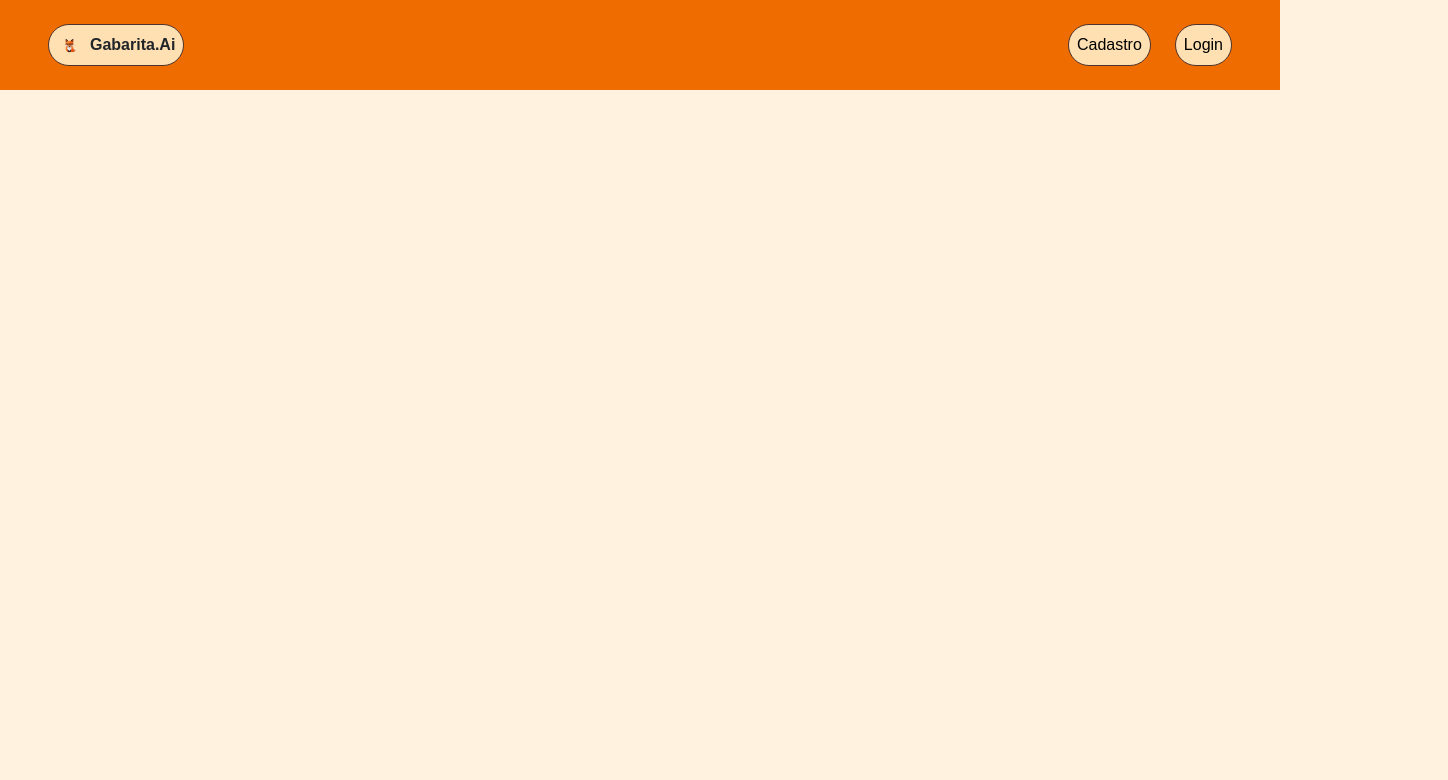
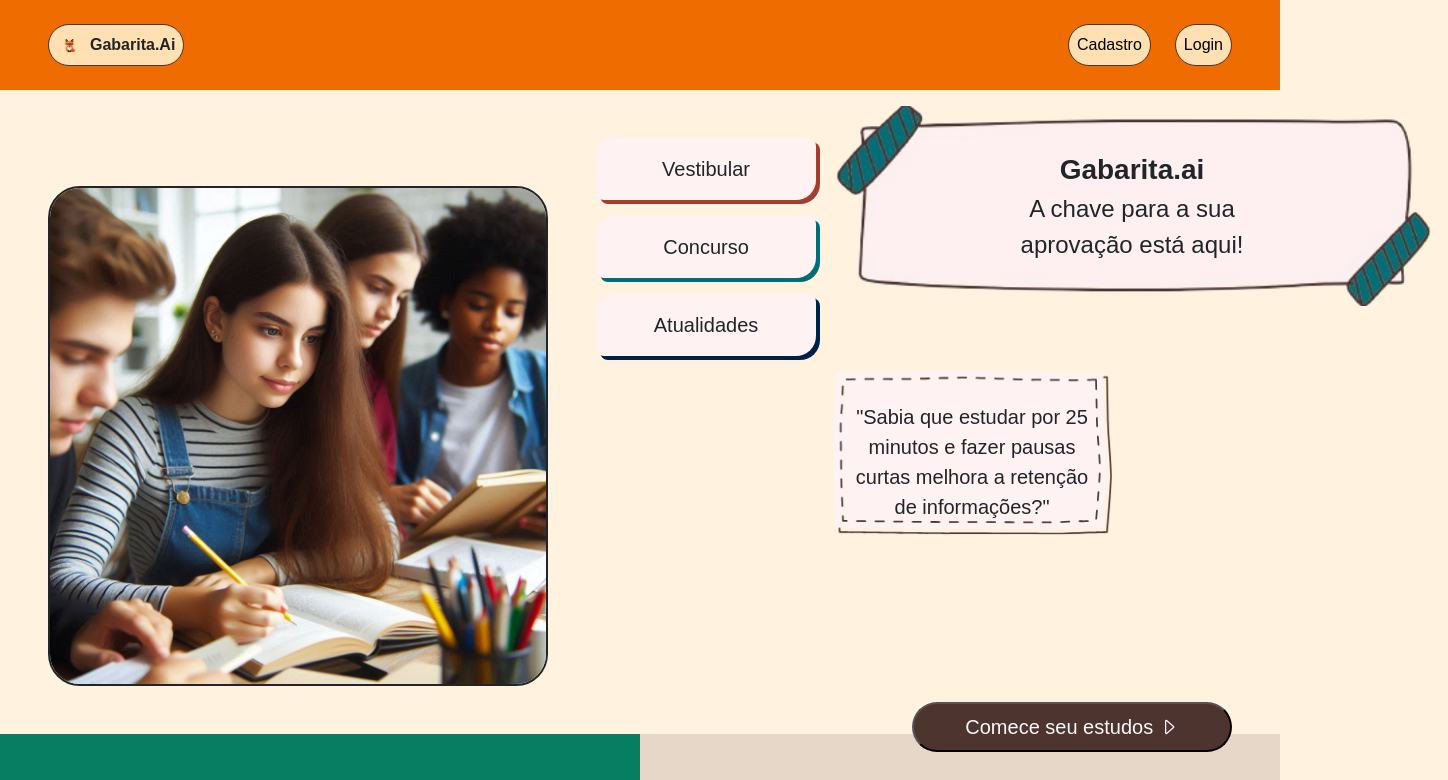
Before and after one commit to LiviaOrmeleze/gabaritaAi, a React (Vite) app in the folder gabarita-ai/: page /paginaprincipal in a window 1280 px wide. Shown: the top 780 px of the page, 1448 px wide, since content can reach past the window. Built offline with nearby package versions, Linux system fonts and the light colour scheme.

Commit message:
transformação de componentes

```diff
--- a/gabarita-ai/src/App.jsx
+++ b/gabarita-ai/src/App.jsx
@@ -2,6 +2,7 @@ import React from "react";
 import { BrowserRouter, Routes, Route } from "react-router";
 import Login from "./pages/Login";
 import Cadastro from "./pages/Cadastro";
+import PaginaPrincipal from "./pages/PaginaPrincipal";
 import Planos from "./pages/Planos";
 import Atualidades from "./pages/Atualidades";
 import Desempenho from "./pages/Desempenho";
@@ -26,12 +27,14 @@ import Prepositivos from "./pages/Prepositivos";
 import Conheca from "./pages/Conheca";
 import Cronograma from "./pages/Cronograma";
 
+
 const App = () => {
   return (
     <BrowserRouter>
       <Header />
       <main className="flex-grow-1 d-flex flex-column">
         <Routes>
+          <Route path="/paginaprincipal" element={<PaginaPrincipal />} />
           <Route path="/" element={<Home />} />
           <Route path="/Dicionario" element={<Dicionario />} />
           <Route path="/Redacao" element={<Redacao />} />
--- a/gabarita-ai/src/components/HomeOfc.jsx
+++ b/gabarita-ai/src/components/HomeOfc.jsx
@@ -6,7 +6,7 @@ import quadro from "../assets/quadro.png";
 const HomeOfc = () => {
   return (
     <>
-    <div className="position-absolute d-flex">
+    <div className="d-flex">
 
       <div className="d-flex mt-5">
         <img
@@ -62,6 +62,7 @@ const HomeOfc = () => {
         </div>
       </div>
       </div>
+
           </div>
 
     </>
--- /dev/null
+++ b/gabarita-ai/src/pages/PaginaPrincipal.jsx
@@ -0,0 +1,18 @@
+import React from 'react'
+import HomeOfc from '../components/HomeOfc'
+import EscolhaOf from '../components/EscolhaOf'
+import EstudarOfc from '../components/EstudarOfc'
+import SaibaMaisOfc from '../components/SaibaMaisOfc'
+
+const PaginaPrincipal = () => {
+  return (
+    <div className='flex-column'>
+        <HomeOfc />
+      <EscolhaOf />
+        <EstudarOfc />
+        <SaibaMaisOfc />
+    </div>
+  )
+}
+
+export default PaginaPrincipal
```
